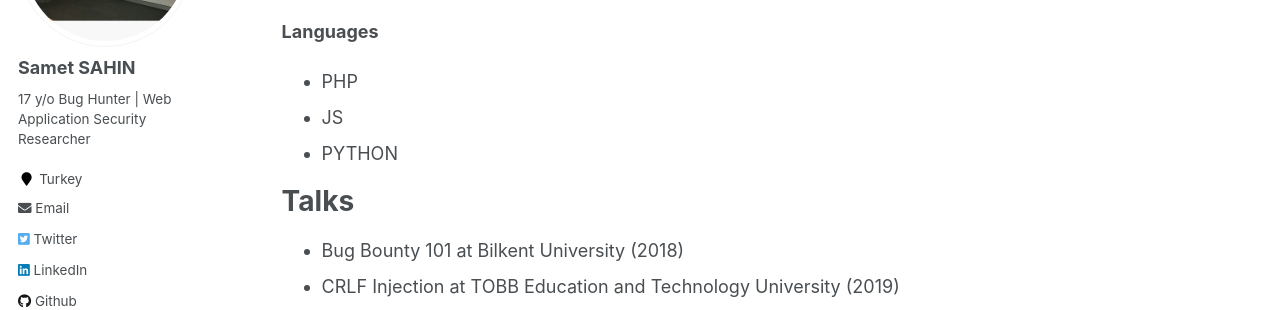
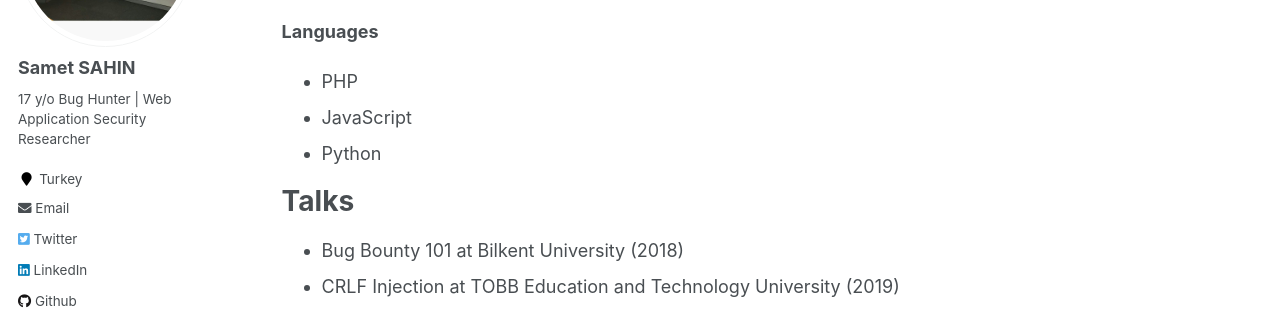
Before and after one commit to sametsahinnet/netwebsite, a Jekyll site: the page built from _pages/cv.md, in a window 1280 px wide and 900 px high, scrolled down 712 px. Shown: the part 164-474 px from the top of the window. Built offline with Jekyll 4.4.1, drawn with Linux system fonts in a browser that asks for light colours.

Commit message:
Update cv.md

```diff
--- a/_pages/cv.md
+++ b/_pages/cv.md
@@ -47,8 +47,8 @@ Skills
 
 **Languages**
 * PHP
-* JS
-* PYTHON
+* JavaScript
+* Python
 
 
 Talks
```
